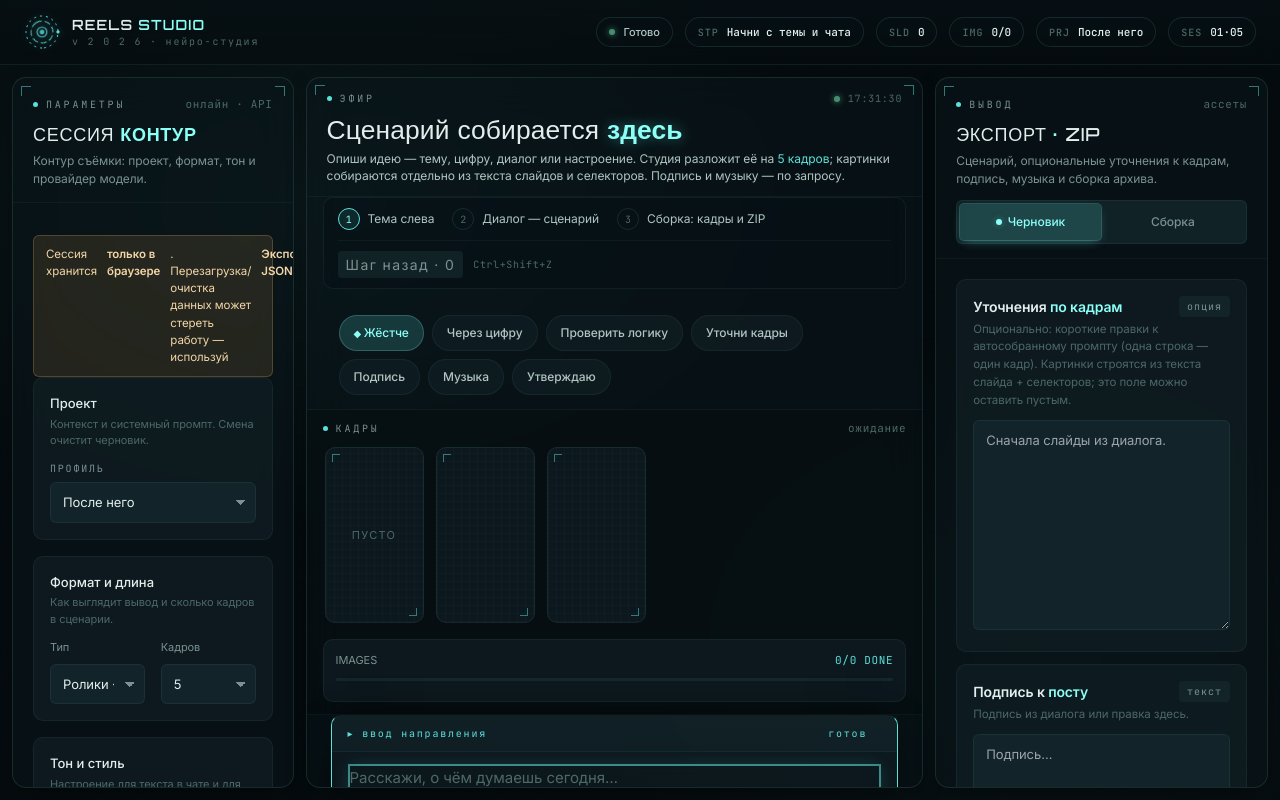
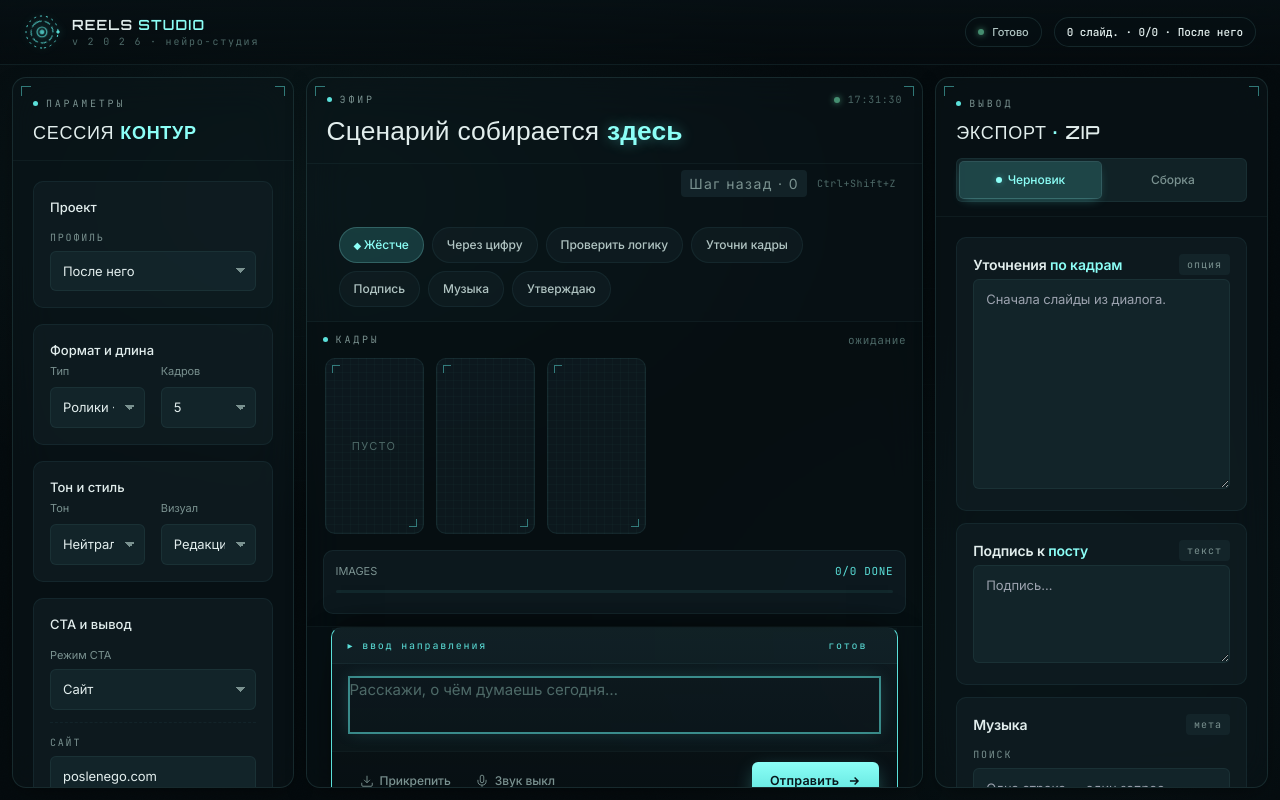
Before and after one commit to zobnin8-ux/AI-Reels-Studio, a Next.js app: page / in a window 1280 px wide. Built offline with nearby package versions, Linux system fonts and the light colour scheme.

Commit message:
Update styles and components

```diff
--- a/src/app/v2026-app.css
+++ b/src/app/v2026-app.css
@@ -354,6 +354,42 @@ aside.panel.anim-4 .panel-strip {
   color: var(--text-muted);
 }
 
+/* Компактная панель без списка шагов — только откат */
+.flow-hint.flow-hint--toolbar {
+  display: flex;
+  justify-content: flex-end;
+  margin: 0 var(--s-4) 10px;
+  padding: 6px 10px;
+  border: none;
+  background: transparent;
+}
+.flow-hint.flow-hint--toolbar .flow-hint-actions {
+  margin-top: 0;
+  padding-top: 0;
+  border-top: none;
+}
+
+.session-file-details {
+  border: 1px solid var(--border-subtle);
+  border-radius: var(--r-md);
+  padding: 0 12px 12px;
+}
+.session-file-summary {
+  list-style: none;
+  cursor: pointer;
+  padding: 12px 0 8px;
+  user-select: none;
+}
+.session-file-summary::-webkit-details-marker {
+  display: none;
+}
+.session-file-fields {
+  margin-top: 4px;
+}
+.session-file-reset {
+  margin-top: 10px;
+}
+
 .bubble .bubble-role {
   font-family: "JetBrains Mono", monospace;
   font-size: 10px;
--- a/src/components/ControlPanel.tsx
+++ b/src/components/ControlPanel.tsx
@@ -2,7 +2,6 @@
 
 import { useEffect, useMemo, useRef, useState } from "react";
 import { useStudio } from "@/lib/studio-store";
-import { ReadinessChecklist } from "@/components/ReadinessChecklist";
 import type { ProjectId, StudioState } from "@/lib/state";
 import { parseSessionImport, SESSION_EXPORT_VERSION } from "@/lib/session-import";
 
@@ -132,8 +131,6 @@ export function ControlPanel() {
     resetContentAfterProjectSwitch(nextProject);
   }
 
-  const stripMeta = "онлайн · API";
-
   function exportSessionJson() {
     try {
       const envelope = {
@@ -171,7 +168,7 @@ export function ControlPanel() {
     } catch {
       setImportNotice({
         kind: "error",
-        message: "Не удалось прочитать файл. Проверь, что это JSON сессии."
+        message: "Не удалось прочитать файл."
       });
     } finally {
       if (importRef.current) importRef.current.value = "";
@@ -183,20 +180,13 @@ export function ControlPanel() {
       <div className="panel-strip">
         <div className="strip-row">
           <span className="strip-tag">Параметры</span>
-          <span className="strip-meta">{stripMeta}</span>
         </div>
         <h2 className="strip-title">
           Сессия <b>контур</b>
         </h2>
-        <p className="strip-sub">Контур съёмки: проект, формат, тон и провайдер модели.</p>
       </div>
 
       <div className="panel-body min-h-0">
-        <div className="warn-strip">
-          Сессия хранится <b>только в браузере</b>. Перезагрузка/очистка данных может стереть работу — используй{" "}
-          <b>Экспорт JSON</b> ниже как бэкап.
-        </div>
-
         {importNotice ? (
           <div
             role="status"
@@ -220,7 +210,6 @@ export function ControlPanel() {
 
         <div className="group">
           <div className="group-title">Проект</div>
-          <p className="group-hint">Контекст и системный промпт. Смена очистит черновик.</p>
           <div className="field">
             <span className="label mono">Профиль</span>
             <select
@@ -239,7 +228,6 @@ export function ControlPanel() {
 
         <div className="group">
           <div className="group-title">Формат и длина</div>
-          <p className="group-hint">Как выглядит вывод и сколько кадров в сценарии.</p>
           <div className="field-row">
             <div className="field">
               <span className="label">Тип</span>
@@ -278,7 +266,6 @@ export function ControlPanel() {
 
         <div className="group">
           <div className="group-title">Тон и стиль</div>
-          <p className="group-hint">Настроение для текста в чате и для света/контраста в генерации кадров.</p>
           <div className="field-row">
             <div className="field">
               <span className="label">Тон</span>
@@ -321,7 +308,6 @@ export function ControlPanel() {
 
         <div className="group">
           <div className="group-title">CTA и вывод</div>
-          <p className="group-hint">Как зовём в действие и где текст относительно картинки.</p>
           <div className="field">
             <span className="label">Режим CTA</span>
             <select
@@ -394,7 +380,6 @@ export function ControlPanel() {
 
         <div className="group">
           <div className="group-title">Тема</div>
-          <p className="group-hint">Коротко, о чём ролик — попадёт в контекст диалога.</p>
           <div className="field">
             <span className="label mono">Тема</span>
             <input
@@ -406,13 +391,8 @@ export function ControlPanel() {
           </div>
         </div>
 
-        <ReadinessChecklist state={state} />
-
         <div className="group">
           <div className="group-title">Фон студии</div>
-          <p className="group-hint">
-            Спокойный — меньше сетки и декора (удобнее при записи экрана). Насыщенный — полный визуал интерфейса.
-          </p>
           <div className="field">
             <span className="label mono">Режим оформления</span>
             <div className="mode-pill" role="group" aria-label="Режим оформления фона">
@@ -436,7 +416,6 @@ export function ControlPanel() {
 
         <div className="group">
           <div className="group-title">Провайдер</div>
-          <p className="group-hint">Какой API держит диалог и JSON-патчи состояния.</p>
           <div className="seg" role="group" aria-label="Провайдер LLM">
             <button
               type="button"
@@ -455,26 +434,17 @@ export function ControlPanel() {
           </div>
         </div>
 
-        <div className="group">
-          <div className="group-title">Сессия</div>
-          <p className="group-hint">
-            Автосейв включён (в браузере). Здесь можно экспортировать или импортировать сессию вручную.
-          </p>
-          <div className="field-row">
+        <details className="group session-file-details">
+          <summary className="group-title session-file-summary">Файл сессии</summary>
+          <div className="field-row session-file-fields">
             <div className="field">
-              <span className="label">Экспорт</span>
-              <button type="button" className="gen-btn" onClick={() => exportSessionJson()}>
-                Экспорт JSON
+              <button type="button" className="gen-btn w-full" onClick={() => exportSessionJson()}>
+                Сохранить файл
               </button>
             </div>
             <div className="field">
-              <span className="label">Импорт</span>
-              <button
-                type="button"
-                className="gen-btn"
-                onClick={() => importRef.current?.click()}
-              >
-                Импорт JSON
+              <button type="button" className="gen-btn w-full" onClick={() => importRef.current?.click()}>
+                Загрузить файл
               </button>
               <input
                 ref={importRef}
@@ -485,20 +455,19 @@ export function ControlPanel() {
               />
             </div>
           </div>
-          <div className="field">
-            <span className="label">Сброс</span>
+          <div className="field session-file-reset">
             <button
               type="button"
-              className="studio-btn-ghost rounded-xl border border-border bg-black/20 px-3 py-2 text-sm text-text hover:bg-black/30"
+              className="studio-btn-ghost w-full rounded-xl border border-border bg-black/20 px-3 py-2 text-sm text-text hover:bg-black/30"
               onClick={() => {
                 const ok = window.confirm("Сбросить всю сессию? Это очистит диалог, сценарий и ассеты.");
                 if (ok) dispatch({ type: "resetAll" });
               }}
             >
-              Сбросить сессию
+              Сбросить всё
             </button>
           </div>
-        </div>
+        </details>
       </div>
     </>
   );
--- a/src/components/DialoguePanel.tsx
+++ b/src/components/DialoguePanel.tsx
@@ -388,13 +388,6 @@ export function DialoguePanel() {
 
   const clockStr = clock.toLocaleTimeString("ru-RU", { hour12: false });
 
-  const topicOk = state.topic.trim().length > 0;
-  const slidesOk = state.slides.length > 0;
-  const imgTotal = state.images.length;
-  const imgDone = state.images.filter((x) => x.status === "done" || x.status === "error").length;
-  const imagesPackaged =
-    imgTotal > 0 && imgDone === imgTotal && state.images.some((x) => x.status === "done");
-
   return (
     <div className="stage-inner">
       <div className="panel-strip">
@@ -408,40 +401,9 @@ export function DialoguePanel() {
         <h1 className="stage-h1">
           Сценарий собирается <b>здесь</b>
         </h1>
-        <p className="stage-lead">
-          Опиши идею — тему, цифру, диалог или настроение. Студия разложит её на{" "}
-          <span>{state.slideCount} кадров</span>; картинки собираются отдельно из текста слайдов и селекторов.
-          Подпись и музыку — по запросу.
-        </p>
       </div>
 
-      <nav className="flow-hint" aria-label="Шаги работы">
-        <ol className="flow-hint-list">
-          <li className={["flow-hint-step", topicOk ? "done" : !topicOk ? "active" : ""].filter(Boolean).join(" ")}>
-            <span className="flow-hint-n" aria-hidden>
-              1
-            </span>
-            Тема слева
-          </li>
-          <li
-            className={["flow-hint-step", slidesOk ? "done" : topicOk ? "active" : ""].filter(Boolean).join(" ")}
-          >
-            <span className="flow-hint-n" aria-hidden>
-              2
-            </span>
-            Диалог — сценарий
-          </li>
-          <li
-            className={["flow-hint-step", imagesPackaged ? "done" : slidesOk ? "active" : ""]
-              .filter(Boolean)
-              .join(" ")}
-          >
-            <span className="flow-hint-n" aria-hidden>
-              3
-            </span>
-            Сборка: кадры и ZIP
-          </li>
-        </ol>
+      <nav className="flow-hint flow-hint--toolbar" aria-label="Откат хода">
         <div className="flow-hint-actions">
           <button
             type="button"
@@ -474,7 +436,7 @@ export function DialoguePanel() {
       {busy ? (
         <div className="busy-ribbon" role="status" aria-live="polite">
           <span className="dot-pulse" aria-hidden />
-          Запрос к модели… ответ появится в ленте ниже.
+          Запрос к модели…
         </div>
       ) : null}
 
@@ -546,12 +508,10 @@ export function DialoguePanel() {
                 </svg>
               </div>
               <h3 className="empty-h">
-                Готов принять <b>направление</b>
+                Чат с моделью
               </h3>
               <p className="empty-p">
-                Опиши тему, настроение или одну фразу — и я разложу её на сценарий.
-                <br />
-                <kbd>Enter</kbd> — отправить · <kbd>Shift</kbd> + <kbd>Enter</kbd> — новая строка
+                <kbd>Enter</kbd> — отправить · <kbd>Shift</kbd>+<kbd>Enter</kbd> — строка
               </p>
             </div>
           ) : (
--- a/src/components/OutputPanel.tsx
+++ b/src/components/OutputPanel.tsx
@@ -145,14 +145,10 @@ export function OutputPanel() {
       <div className="panel-strip">
         <div className="strip-row">
           <span className="strip-tag">Вывод</span>
-          <span className="strip-meta">ассеты</span>
         </div>
         <h2 className="strip-title">
           Экспорт <b>·</b> ZIP
         </h2>
-        <p className="strip-sub">
-          Сценарий, опциональные уточнения к кадрам, подпись, музыка и сборка архива.
-        </p>
         <div className="seg mt-3" role="group" aria-label="Режим правой панели">
           <button
             type="button"
@@ -195,7 +191,6 @@ export function OutputPanel() {
                 {scenarioOpen ? "свернуть" : "развернуть"}
               </button>
             </div>
-            <p className="asset-desc">Структура слайдов из диалога.</p>
             {scenarioOpen ? (
               <div style={{ display: "flex", flexDirection: "column", gap: 12 }}>
                 {state.slides.map((s, i) => (
@@ -232,10 +227,6 @@ export function OutputPanel() {
               </div>
               <span className="asset-badge">опция</span>
             </div>
-            <p className="asset-desc">
-              Опционально: короткие правки к автособранному промпту (одна строка — один кадр). Картинки строятся из
-              текста слайда + селекторов; это поле можно оставить пустым.
-            </p>
             <textarea
               className="textarea"
               value={promptLinesText}
@@ -256,9 +247,6 @@ export function OutputPanel() {
               </div>
               <span className="asset-badge">сборка</span>
             </div>
-            <p className="asset-desc">
-              Тут только то, что нужно для финального результата: генерация кадров и скачивание ZIP.
-            </p>
 
             <ReadinessChecklist state={state} compact />
 
@@ -346,7 +334,6 @@ export function OutputPanel() {
             </div>
             <span className="asset-badge">текст</span>
           </div>
-          <p className="asset-desc">Подпись из диалога или правка здесь.</p>
           <textarea
             className="textarea"
             value={state.caption}
@@ -361,11 +348,10 @@ export function OutputPanel() {
           <div className="asset-block">
           <div className="asset-head">
             <div className="asset-h">
-              Музыка <b>meta</b>
+              Музыка
             </div>
             <span className="asset-badge">мета</span>
           </div>
-          <p className="asset-desc">Поисковые запросы и направления (без стриминга).</p>
           <div className="field">
             <span className="label mono">Поиск</span>
             <textarea
@@ -428,12 +414,7 @@ export function OutputPanel() {
         ) : null}
 
         <div className="export-dock">
-          <div className="export-dock-title">Финальный пакет</div>
-          <div className="export-list">
-            В архив попадут: <span>сценарий</span>, <span>промпты OpenAI</span>,{" "}
-            <span>уточнения</span>, <span>кадры</span>,{" "}
-            <span>подпись</span> и <span>музыка</span> (если заполнены).
-          </div>
+          <div className="export-dock-title">Архив</div>
           <button
             type="button"
             className="download-btn"
--- a/src/components/StudioTopBar.tsx
+++ b/src/components/StudioTopBar.tsx
@@ -1,6 +1,6 @@
 "use client";
 
-import { useEffect, useMemo, useState } from "react";
+import { useMemo } from "react";
 import { useStudio } from "@/lib/studio-store";
 import { useStudioActivity } from "@/lib/studio-activity";
 
@@ -10,26 +10,14 @@ const projectOptions: { id: string; label: string }[] = [
   { id: "olgatrip", label: "OlgaTrip" }
 ];
 
-function formatSes(d: Date): string {
-  const dd = String(d.getDate()).padStart(2, "0");
-  const mm = String(d.getMonth() + 1).padStart(2, "0");
-  return `${dd}·${mm}`;
-}
-
 export function StudioTopBar() {
   const { state } = useStudio();
   const { chatBusy, imagePipelineBusy, zipBusy } = useStudioActivity();
-  const [now, setNow] = useState(() => new Date());
 
   const projectLabel = useMemo(
     () => projectOptions.find((p) => p.id === state.project)?.label ?? state.project,
     [state.project]
   );
-
-  useEffect(() => {
-    const id = window.setInterval(() => setNow(new Date()), 60_000);
-    return () => window.clearInterval(id);
-  }, []);
 
   const imgDone = useMemo(() => state.images.filter((x) => x.status === "done").length, [state.images]);
   const imgTotal = state.images.length;
@@ -92,29 +80,10 @@ export function StudioTopBar() {
           <span className="dot" style={{ background: statusTone }} />
           <span>{statusLabel}</span>
         </div>
-        <div className="meta-chip" title={statusDetail}>
-          <span className="key">STP</span>
-          <span className="val" style={{ maxWidth: 200, overflow: "hidden", textOverflow: "ellipsis", whiteSpace: "nowrap" }}>
-            {statusDetail}
+        <div className="meta-chip" title={`Слайды · кадры · ${projectLabel}`}>
+          <span className="val" style={{ maxWidth: 280, overflow: "hidden", textOverflow: "ellipsis", whiteSpace: "nowrap" }}>
+            {state.slides.length} слайд. · {imgDone}/{imgTotal || 0} · {projectLabel}
           </span>
-        </div>
-        <div className="meta-chip">
-          <span className="key">SLD</span>
-          <span className="val">{state.slides.length}</span>
-        </div>
-        <div className="meta-chip">
-          <span className="key">IMG</span>
-          <span className="val">
-            {imgDone}/{imgTotal || 0}
-          </span>
-        </div>
-        <div className="meta-chip">
-          <span className="key">PRJ</span>
-          <span className="val">{projectLabel}</span>
-        </div>
-        <div className="meta-chip">
-          <span className="key">SES</span>
-          <span className="val">{formatSes(now)}</span>
         </div>
       </div>
     </header>
```
